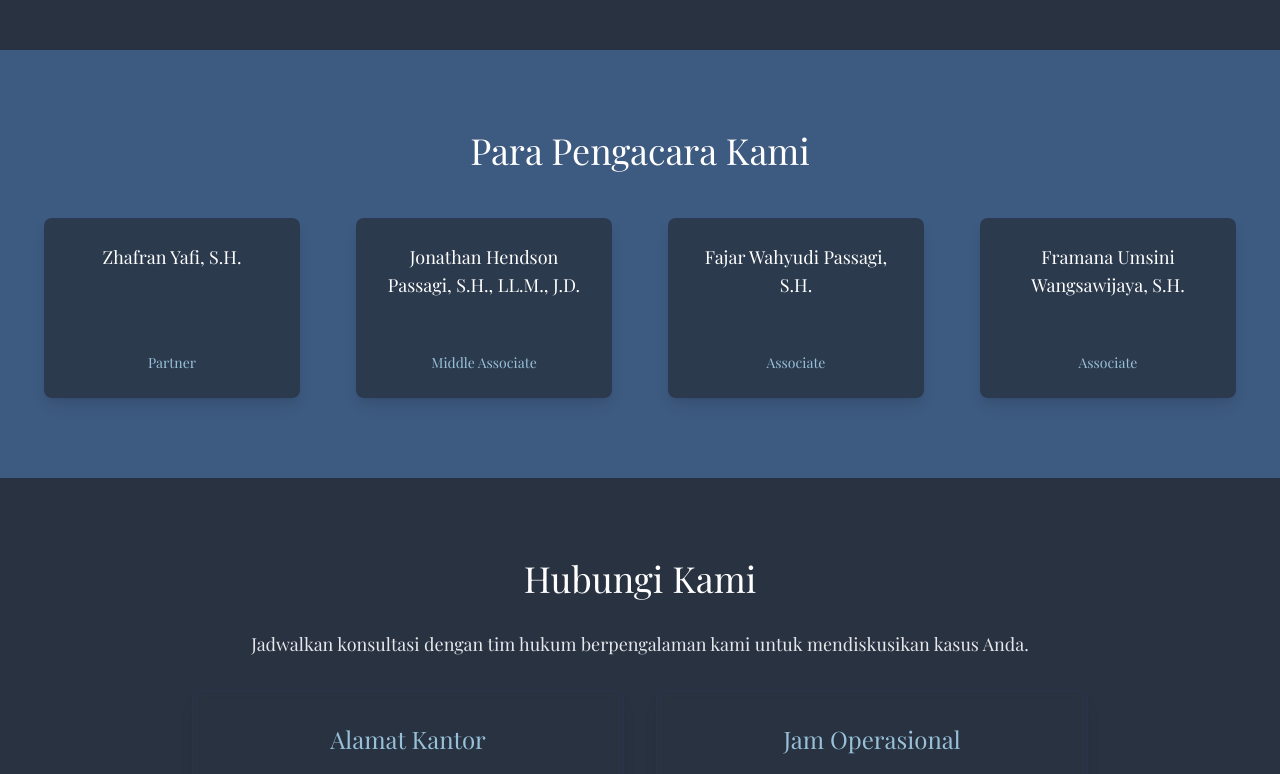
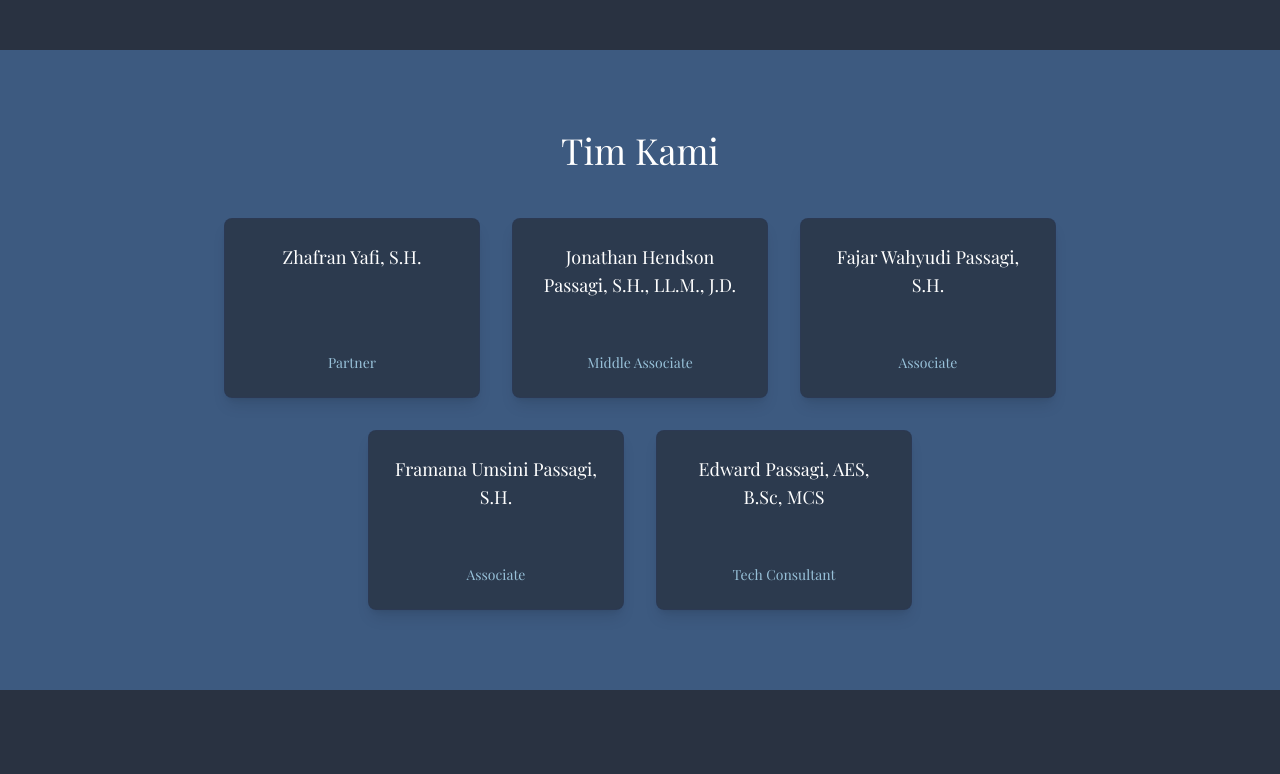
Before and after one commit to edwardpassagi/lv-lawfirm-landing, a Next.js app: page / in a window 1280 px wide. Shown: the part 1220-1994 px from the top of the page. Built offline with nearby package versions, Linux system fonts and the light colour scheme; a web font is replaced by a local one.

Commit message:
add disclaimer modal + add logo to navbar

```diff
--- a/src/app/page.tsx
+++ b/src/app/page.tsx
@@ -1,9 +1,11 @@
 'use client'
 
+import { useState } from 'react'
 import { motion } from 'framer-motion'
 import { ScaleIcon, ShieldCheckIcon, UserGroupIcon, GlobeAsiaAustraliaIcon } from '@heroicons/react/24/outline'
 import Navbar from '@/components/Navbar'
 import Background from '@/components/Background'
+import DisclaimerModal from '@/components/DisclaimerModal'
 import { useLanguage } from '@/context/LanguageContext'
 import { translations, attorneys } from '@/translations'
 
@@ -28,6 +30,21 @@ const services = [
 
 export default function Home() {
   const { language } = useLanguage()
+  const [isDisclaimerOpen, setIsDisclaimerOpen] = useState(false)
+
+  const handleScheduleClick = () => {
+    setIsDisclaimerOpen(true)
+  }
+
+  const handleDisclaimerClose = () => {
+    setIsDisclaimerOpen(false)
+  }
+
+  const handleContinueScheduling = () => {
+    setIsDisclaimerOpen(false)
+    // Open Calendly scheduling link
+    window.open('https://calendly.com', '_blank')
+  }
 
   return (
     <main className="min-h-screen">
@@ -47,7 +64,7 @@ export default function Home() {
               {translations.hero[language].title}
             </motion.h1>
             <motion.p
-              className="text-xl md:text-2xl mb-8 max-w-2xl mx-auto text-gray-100 drop-shadow font-serif"
+              className="text-xl md:text-3xl mb-8 max-w-4xl mx-auto text-gray-100 drop-shadow font-serif"
               initial={{ opacity: 0, y: 20 }}
               animate={{ opacity: 1, y: 0 }}
               transition={{ duration: 0.8, delay: 0.2 }}
@@ -59,6 +76,7 @@ export default function Home() {
               initial={{ opacity: 0, y: 20 }}
               animate={{ opacity: 1, y: 0 }}
               transition={{ duration: 0.8, delay: 0.4 }}
+              onClick={handleScheduleClick}
             >
               {translations.hero[language].cta}
             </motion.button>
@@ -101,8 +119,10 @@ export default function Home() {
           <h2 className="text-4xl font-serif text-center mb-12 text-white">
             {translations.attorneys[language].title}
           </h2>
-          <div className="grid grid-cols-1 sm:grid-cols-2 md:grid-cols-3 lg:grid-cols-4 gap-8 w-full justify-items-center">
-            {attorneys.map((attorney, idx) => (
+          <div className="flex flex-col items-center gap-8">
+            {/* First row - 3 cards */}
+            <div className="flex flex-wrap justify-center gap-8">
+              {attorneys.slice(0, 3).map((attorney, idx) => (
                 <motion.div
                   key={attorney.name}
                   className="p-6 bg-dark/80 rounded-lg shadow-lg border border-primary/20 flex flex-col items-center text-center min-h-[180px] h-full w-64"
@@ -121,6 +141,55 @@ export default function Home() {
                   </div>
                 </motion.div>
               ))}
+            </div>
+
+            {/* Second row - 2 cards */}
+            <div className="flex flex-wrap justify-center gap-8">
+              {attorneys.slice(3, 5).map((attorney, idx) => (
+                <motion.div
+                  key={attorney.name}
+                  className="p-6 bg-dark/80 rounded-lg shadow-lg border border-primary/20 flex flex-col items-center text-center min-h-[180px] h-full w-64"
+                  initial={{ opacity: 0, y: 20 }}
+                  whileInView={{ opacity: 1, y: 0 }}
+                  transition={{ duration: 0.5, delay: (idx + 3) * 0.1 }}
+                  viewport={{ once: true }}
+                >
+                  <div className="flex flex-col justify-between h-full w-full flex-1">
+                    <div className="flex-1 flex items-start justify-center">
+                      <h3 className="text-lg font-serif text-white mb-2">{attorney.name}</h3>
+                    </div>
+                    <div className="flex-1 flex items-end justify-center">
+                      <p className="text-secondary text-sm font-serif">{attorney.position}</p>
+                    </div>
+                  </div>
+                </motion.div>
+              ))}
+            </div>
+
+            {/* Third row - remaining cards if any */}
+            {attorneys.length > 5 && (
+              <div className="flex flex-wrap justify-center gap-8">
+                {attorneys.slice(5).map((attorney, idx) => (
+                  <motion.div
+                    key={attorney.name}
+                    className="p-6 bg-dark/80 rounded-lg shadow-lg border border-primary/20 flex flex-col items-center text-center min-h-[180px] h-full w-64"
+                    initial={{ opacity: 0, y: 20 }}
+                    whileInView={{ opacity: 1, y: 0 }}
+                    transition={{ duration: 0.5, delay: (idx + 5) * 0.1 }}
+                    viewport={{ once: true }}
+                  >
+                    <div className="flex flex-col justify-between h-full w-full flex-1">
+                      <div className="flex-1 flex items-start justify-center">
+                        <h3 className="text-lg font-serif text-white mb-2">{attorney.name}</h3>
+                      </div>
+                      <div className="flex-1 flex items-end justify-center">
+                        <p className="text-secondary text-sm font-serif">{attorney.position}</p>
+                      </div>
+                    </div>
+                  </motion.div>
+                ))}
+              </div>
+            )}
           </div>
         </div>
       </section>
@@ -195,6 +264,13 @@ export default function Home() {
           </p>
         </div>
       </footer>
+
+      {/* Disclaimer Modal */}
+      <DisclaimerModal
+        isOpen={isDisclaimerOpen}
+        onClose={handleDisclaimerClose}
+        onContinue={handleContinueScheduling}
+      />
     </main>
   )
 }
--- /dev/null
+++ b/src/components/DisclaimerModal.tsx
@@ -0,0 +1,86 @@
+'use client'
+
+import { motion, AnimatePresence } from 'framer-motion'
+import { XMarkIcon } from '@heroicons/react/24/outline'
+import { useLanguage } from '@/context/LanguageContext'
+import { translations } from '@/translations'
+
+interface DisclaimerModalProps {
+  isOpen: boolean
+  onClose: () => void
+  onContinue: () => void
+}
+
+export default function DisclaimerModal({ isOpen, onClose, onContinue }: DisclaimerModalProps) {
+  const { language } = useLanguage()
+
+  return (
+    <AnimatePresence>
+      {isOpen && (
+        <>
+          {/* Backdrop */}
+          <motion.div
+            className="fixed inset-0 bg-black/50 backdrop-blur-sm z-50"
+            initial={{ opacity: 0 }}
+            animate={{ opacity: 1 }}
+            exit={{ opacity: 0 }}
+            onClick={onClose}
+          />
+
+          {/* Modal */}
+          <motion.div
+            className="fixed inset-0 z-50 flex items-center justify-center p-4"
+            initial={{ opacity: 0 }}
+            animate={{ opacity: 1 }}
+            exit={{ opacity: 0 }}
+          >
+            <motion.div
+              className="bg-dark border border-primary/30 rounded-lg shadow-2xl max-w-md w-full mx-4 relative"
+              initial={{ scale: 0.9, opacity: 0 }}
+              animate={{ scale: 1, opacity: 1 }}
+              exit={{ scale: 0.9, opacity: 0 }}
+              transition={{ type: "spring", damping: 20, stiffness: 300 }}
+              onClick={(e) => e.stopPropagation()}
+            >
+              {/* Close button */}
+              <button
+                onClick={onClose}
+                className="absolute top-4 right-4 text-gray-400 hover:text-white transition-colors"
+                aria-label="Close modal"
+              >
+                <XMarkIcon className="w-6 h-6" />
+              </button>
+
+              {/* Content */}
+              <div className="p-6">
+                <h3 className="text-xl font-serif text-white mb-4">
+                  {translations.disclaimer[language].title}
+                </h3>
+
+                <p className="text-gray-300 font-serif mb-6 leading-relaxed">
+                  {translations.disclaimer[language].content}
+                </p>
+
+                {/* Actions */}
+                <div className="flex flex-col sm:flex-row gap-3">
+                  <button
+                    onClick={onClose}
+                    className="px-4 py-2 border border-gray-600 text-gray-300 hover:text-white hover:border-gray-400 rounded-md transition-colors font-serif"
+                  >
+                    {translations.disclaimer[language].cancel}
+                  </button>
+                  <button
+                    onClick={onContinue}
+                    className="btn btn-secondary font-serif flex-1"
+                  >
+                    {translations.disclaimer[language].continue}
+                  </button>
+                </div>
+              </div>
+            </motion.div>
+          </motion.div>
+        </>
+      )}
+    </AnimatePresence>
+  )
+}
--- a/src/components/Navbar.tsx
+++ b/src/components/Navbar.tsx
@@ -122,9 +122,9 @@ export default function Navbar() {
 
           {/* Desktop Actions - Fixed width column */}
           <div className="hidden lg:flex items-center justify-end w-[280px]">
-            <button className="btn btn-secondary whitespace-nowrap min-w-[120px] mr-6">
+            <a href="https://wa.me/message/NMAAAO2JPOBCF1" className="btn btn-secondary whitespace-nowrap min-w-[120px] mr-6">
               {translations.nav[language].contactUs}
-            </button>
+            </a>
             <LanguageToggle />
           </div>
 
--- a/src/translations/index.ts
+++ b/src/translations/index.ts
@@ -45,6 +45,13 @@ interface FooterTranslations {
   copyright: string
 }
 
+interface DisclaimerTranslations {
+  title: string
+  content: string
+  cancel: string
+  continue: string
+}
+
 interface Attorney {
   name: string
   position: string
@@ -60,7 +67,8 @@ export const attorneys = [
   { name: 'Zhafran Yafi, S.H.', position: 'Partner' },
   { name: 'Jonathan Hendson Passagi, S.H., LL.M., J.D.', position: 'Middle Associate' },
   { name: 'Fajar Wahyudi Passagi, S.H.', position: 'Associate' },
-  { name: 'Framana Umsini Wangsawijaya, S.H.', position: 'Associate' },
+  { name: 'Framana Umsini Passagi, S.H.', position: 'Associate' },
+  { name: 'Edward Passagi, AES, B.Sc, MCS', position: 'Tech Consultant' },
 ]
 
 export const translations = {
@@ -84,12 +92,12 @@ export const translations = {
   hero: {
     id: {
       title: 'Lux Visionem & Partners',
-      subtitle: 'Keunggulan Layanan Hukum di Indonesia',
+      subtitle: 'Pengacara • Pengurus & Kurator Kepailitan • Konsultan Bisnis & Pajak',
       cta: 'Jadwalkan Konsultasi'
     },
     en: {
       title: 'Lux Visionem & Partners',
-      subtitle: 'Legal Excellence in Indonesia',
+      subtitle: 'Attorneys • Receivers & Administrators for Bankruptcy • Business & Tax Consultants',
       cta: 'Schedule Consultation'
     }
   } as TranslationSection<HeroTranslations>,
@@ -167,10 +175,25 @@ export const translations = {
 
   attorneys: {
     id: {
-      title: 'Para Pengacara Kami',
+      title: 'Tim Kami',
     },
     en: {
-      title: 'Our Attorneys',
+      title: 'Our Team',
     }
-  } as TranslationSection<{ title: string }>
+  } as TranslationSection<{ title: string }>,
+
+  disclaimer: {
+    id: {
+      title: 'Pemberitahuan Penting',
+      content: 'Harap jangan sertakan informasi rahasia atau sensitif dalam formulir kontak, pesan teks, atau pesan suara. Formulir kontak mengirim informasi melalui email yang tidak terenkripsi dan tidak aman. Mengirimkan formulir kontak, mengirim pesan teks, melakukan panggilan telepon, atau meninggalkan pesan suara tidak menciptakan hubungan pengacara-klien.',
+      cancel: 'Batal',
+      continue: 'Lanjutkan Penjadwalan'
+    },
+    en: {
+      title: 'Important Notice',
+      content: 'Please do not include any confidential or sensitive information in a contact form, text message, or voicemail. The contact form sends information by non-encrypted email, which is not secure. Submitting a contact form, sending a text message, making a phone call, or leaving a voicemail does not create an attorney-client relationship.',
+      cancel: 'Cancel',
+      continue: 'Continue Scheduling'
+    }
+  } as TranslationSection<DisclaimerTranslations>
 }
```
Also changed, not shown: public/images/icon-navbar.png (added). Lines whose indentation alone changed are shown as unchanged.
